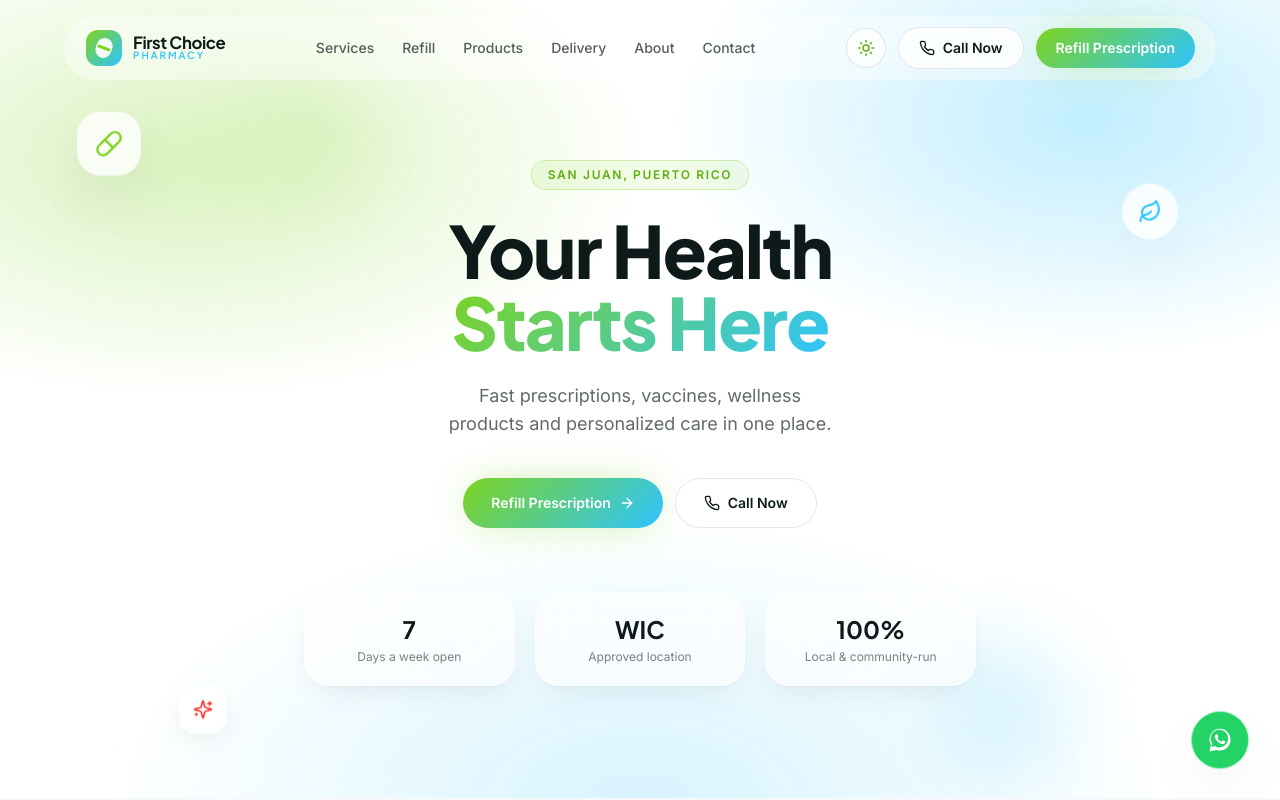
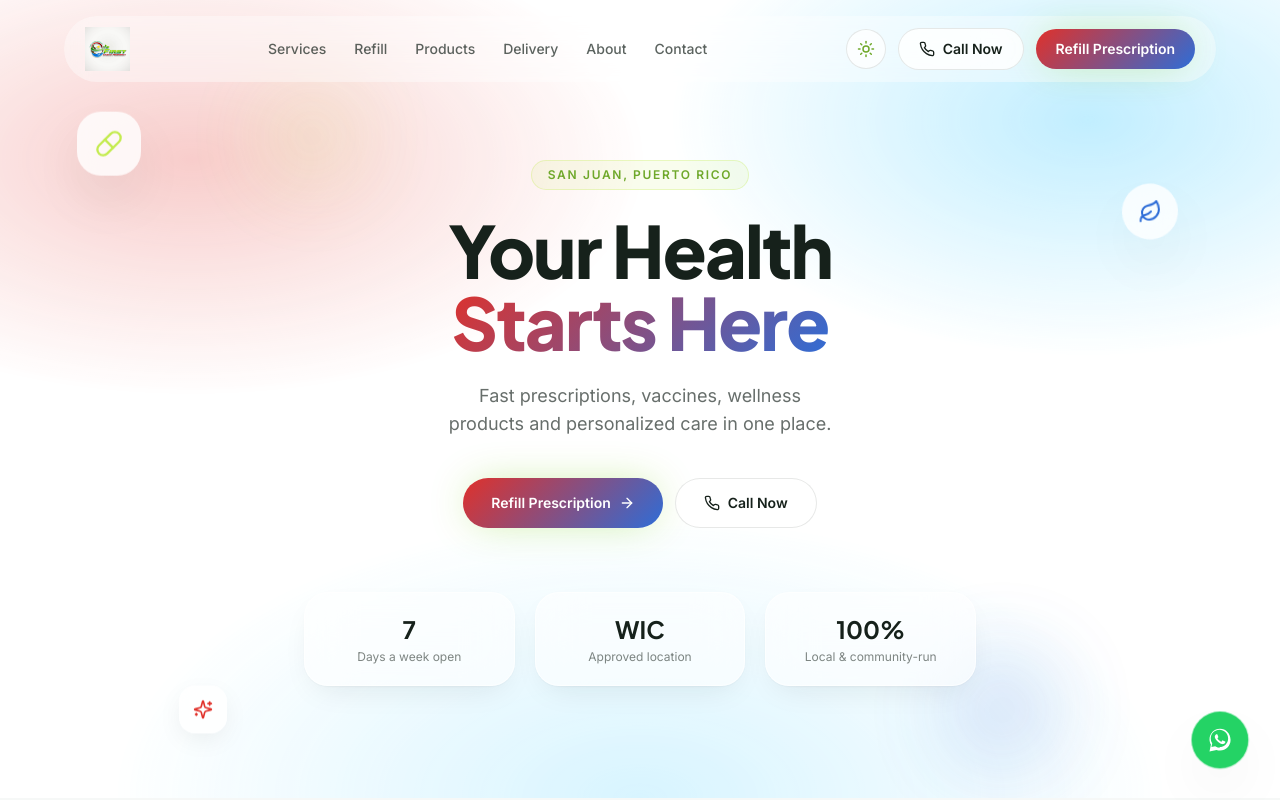
Before and after one commit to fabiolazramossan/first-choice-pharmacy, a Next.js app: page / in a window 1280 px wide. Shown: the top 800 px of the page. Built offline with nearby package versions, Linux system fonts and the light colour scheme.

Commit message:
Rediseño completo - versión española con Health Hub

```diff
--- a/components/Logo.tsx
+++ b/components/Logo.tsx
@@ -1,55 +1,29 @@
+import Image from "next/image";
+
 type LogoProps = {
   className?: string;
-  withWordmark?: boolean;
   light?: boolean;
 };
 
-export default function Logo({
-  className = "",
-  withWordmark = true,
-  light = false,
-}: LogoProps) {
-  return (
-    <div className={`flex items-center gap-2.5 ${className}`}>
-      <svg
-        width="38"
-        height="38"
-        viewBox="0 0 38 38"
-        fill="none"
-        xmlns="http://www.w3.org/2000/svg"
-        aria-hidden="true"
-      >
-        <defs>
-          <linearGradient id="fcp-mark" x1="2" y1="2" x2="36" y2="36" gradientUnits="userSpaceOnUse">
-            <stop offset="0" stopColor="#7ED321" />
-            <stop offset="1" stopColor="#2EC4FF" />
-          </linearGradient>
-        </defs>
-        <rect x="1" y="1" width="36" height="36" rx="12" fill="url(#fcp-mark)" />
-        <rect
-          x="11"
-          y="9"
-          width="16"
-          height="20"
-          rx="8"
-          transform="rotate(20 19 19)"
-          fill="white"
-          fillOpacity="0.92"
-        />
-        <rect x="12.2" y="17.5" width="13.6" height="3" rx="1.5" transform="rotate(20 19 19)" fill="#7ED321" />
-      </svg>
-      {withWordmark && (
-        <span
-          className={`font-display text-[1.05rem] font-bold leading-none tracking-tight ${
-            light ? "text-white" : "text-ink"
-          }`}
-        >
-          First Choice
-          <span className="block text-[0.62rem] font-semibold uppercase tracking-[0.2em] text-brand-aqua">
-            Pharmacy
-          </span>
-        </span>
-      )}
-    </div>
+export default function Logo({ className = "", light = false }: LogoProps) {
+  const img = (
+    <Image
+      src="/logo.png"
+      alt="First Choice Pharmacy"
+      width={220}
+      height={70}
+      priority
+      className="h-10 w-auto object-contain sm:h-11"
+    />
   );
+
+  if (light) {
+    return (
+      <div className={`inline-flex items-center rounded-2xl bg-white/95 px-3 py-1.5 ${className}`}>
+        {img}
+      </div>
+    );
+  }
+
+  return <div className={`flex items-center ${className}`}>{img}</div>;
 }
--- a/tailwind.config.ts
+++ b/tailwind.config.ts
@@ -11,19 +11,19 @@ const config: Config = {
     extend: {
       colors: {
         brand: {
-          green: "#7ED321",
-          "green-dark": "#5FAE12",
-          aqua: "#2EC4FF",
-          "aqua-dark": "#0EA5E0",
-          red: "#FF3B30",
+          green: "#C4EB50",
+          "green-dark": "#6FA82A",
+          aqua: "#2E6DD7",
+          "aqua-dark": "#1F4F9E",
+          red: "#E0312A",
         },
         surface: {
           DEFAULT: "#FFFFFF",
-          soft: "#F6F9FA",
+          soft: "#F6F8F7",
           mist: "#EFF6F4",
         },
         ink: {
-          DEFAULT: "#0E1A1A",
+          DEFAULT: "#16211B",
           soft: "#4B5B5A",
         },
         midnight: {
@@ -49,11 +49,11 @@ const config: Config = {
         card: "0 1px 2px rgba(14,26,26,0.04), 0 12px 32px -12px rgba(14,26,26,0.10)",
       },
       backgroundImage: {
-        "brand-gradient": "linear-gradient(135deg, #7ED321 0%, #2EC4FF 100%)",
+        "brand-gradient": "linear-gradient(135deg, #E0312A 0%, #2E6DD7 100%)",
         "brand-gradient-soft":
           "linear-gradient(135deg, rgba(126,211,33,0.16) 0%, rgba(46,196,255,0.16) 100%)",
         "hero-mesh":
-          "radial-gradient(60% 50% at 15% 20%, rgba(126,211,33,0.55) 0%, rgba(126,211,33,0) 60%), radial-gradient(55% 50% at 85% 15%, rgba(46,196,255,0.55) 0%, rgba(46,196,255,0) 60%), radial-gradient(70% 60% at 50% 100%, rgba(46,196,255,0.35) 0%, rgba(46,196,255,0) 60%)",
+          "radial-gradient(60% 50% at 15% 20%, rgba(224,49,42,0.45) 0%, rgba(224,49,42,0) 60%), radial-gradient(55% 50% at 85% 15%, rgba(46,196,255,0.55) 0%, rgba(46,196,255,0) 60%), radial-gradient(70% 60% at 50% 100%, rgba(46,196,255,0.35) 0%, rgba(46,196,255,0) 60%)",
       },
       keyframes: {
         float: {
```
Also changed, not shown: public/logo.png (added).
